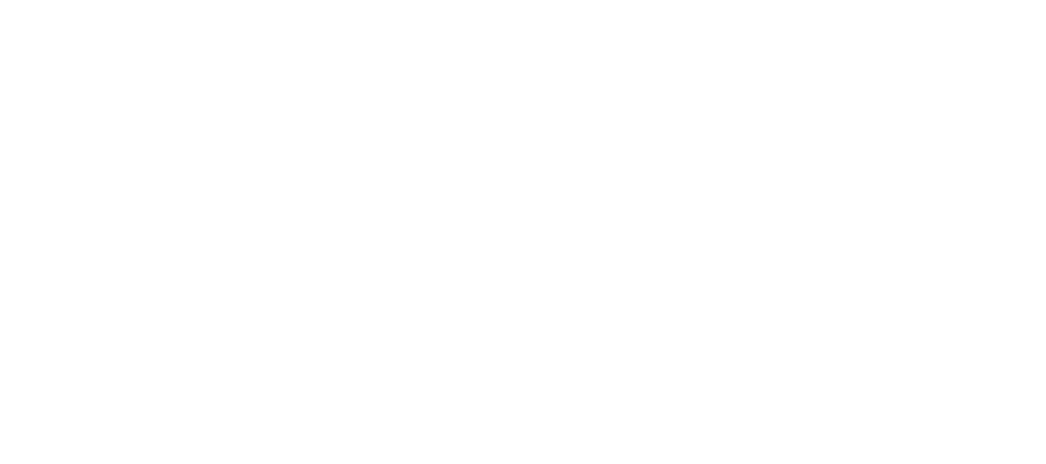
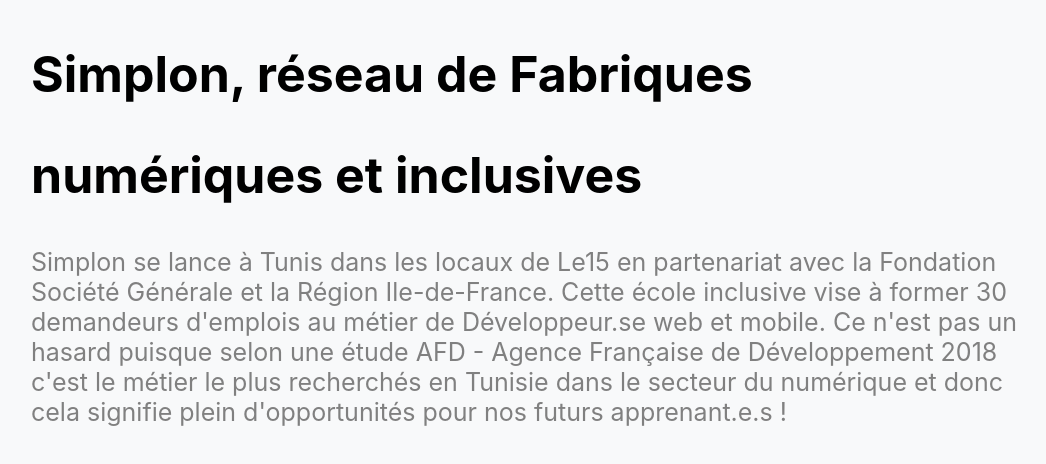
Before and after one commit to med-othmen/Simplon-website, a React (Create React App) app: page / in a window 1280 px wide. Shown: the top 464 px of the page, without its empty margins (97-1143 px from the left). Built offline with nearby package versions, Linux system fonts and the light colour scheme.

Commit message:
first components: intro to team-page

```diff
--- a/src/App.css
+++ b/src/App.css
@@ -1,38 +1,3 @@
-.App {
-  text-align: center;
+body{
+  background-color: #f8f9fa;
 }
-
-.App-logo {
-  height: 40vmin;
-  pointer-events: none;
-}
-
-@media (prefers-reduced-motion: no-preference) {
-  .App-logo {
-    animation: App-logo-spin infinite 20s linear;
-  }
-}
-
-.App-header {
-  background-color: #282c34;
-  min-height: 100vh;
-  display: flex;
-  flex-direction: column;
-  align-items: center;
-  justify-content: center;
-  font-size: calc(10px + 2vmin);
-  color: white;
-}
-
-.App-link {
-  color: #61dafb;
-}
-
-@keyframes App-logo-spin {
-  from {
-    transform: rotate(0deg);
-  }
-  to {
-    transform: rotate(360deg);
-  }
-}
--- a/src/App.js
+++ b/src/App.js
@@ -1,12 +1,18 @@
 import React from 'react';
 import './App.css';
+import Introequipe from  './equipe/intro-equipe/index'  // importation de la composent intro-equipe
 
 function App() {
   return (
     <div className="App">
 
+
+  <Introequipe />
+
+
+
     </div>
-  );
+  )
 }
 
 export default App;
--- /dev/null
+++ b/src/equipe/intro-equipe/index.js
@@ -0,0 +1,21 @@
+import React from 'react';
+import './intro-equipe.css';
+
+function Introequipe() {
+  return (
+    <div >
+      <div className="main ">
+
+            <h1 className="title"> Simplon, réseau de Fabriques</h1>
+
+            <h2 className="title">numériques et inclusives</h2>
+
+            <p className="introduction">Simplon se lance à Tunis dans les locaux de Le15 en partenariat avec la Fondation Société Générale et la Région Ile-de-France. Cette école inclusive vise à former 30 demandeurs d'emplois au métier de Développeur.se web et mobile. Ce n'est pas un hasard puisque selon une étude AFD - Agence Française de Développement 2018 c'est le métier le plus recherchés en Tunisie dans le secteur du numérique et donc cela signifie plein d'opportunités pour nos futurs apprenant.e.s !</p>
+
+     </div>
+
+  </div>
+  )
+}
+
+export default Introequipe;
--- /dev/null
+++ b/src/equipe/intro-equipe/intro-equipe.css
@@ -0,0 +1,25 @@
+.main{
+
+    padding-top: 10px;
+}
+
+.title{
+font-size: 50px;
+color :;
+}
+
+
+.introduction{
+color:gray;
+font-size: 25px;
+
+}
+
+
+@media screen and (min-width: 500px) {
+    .main {
+      margin-left:10%;
+      margin-right:10%;
+
+    }
+  }
```
